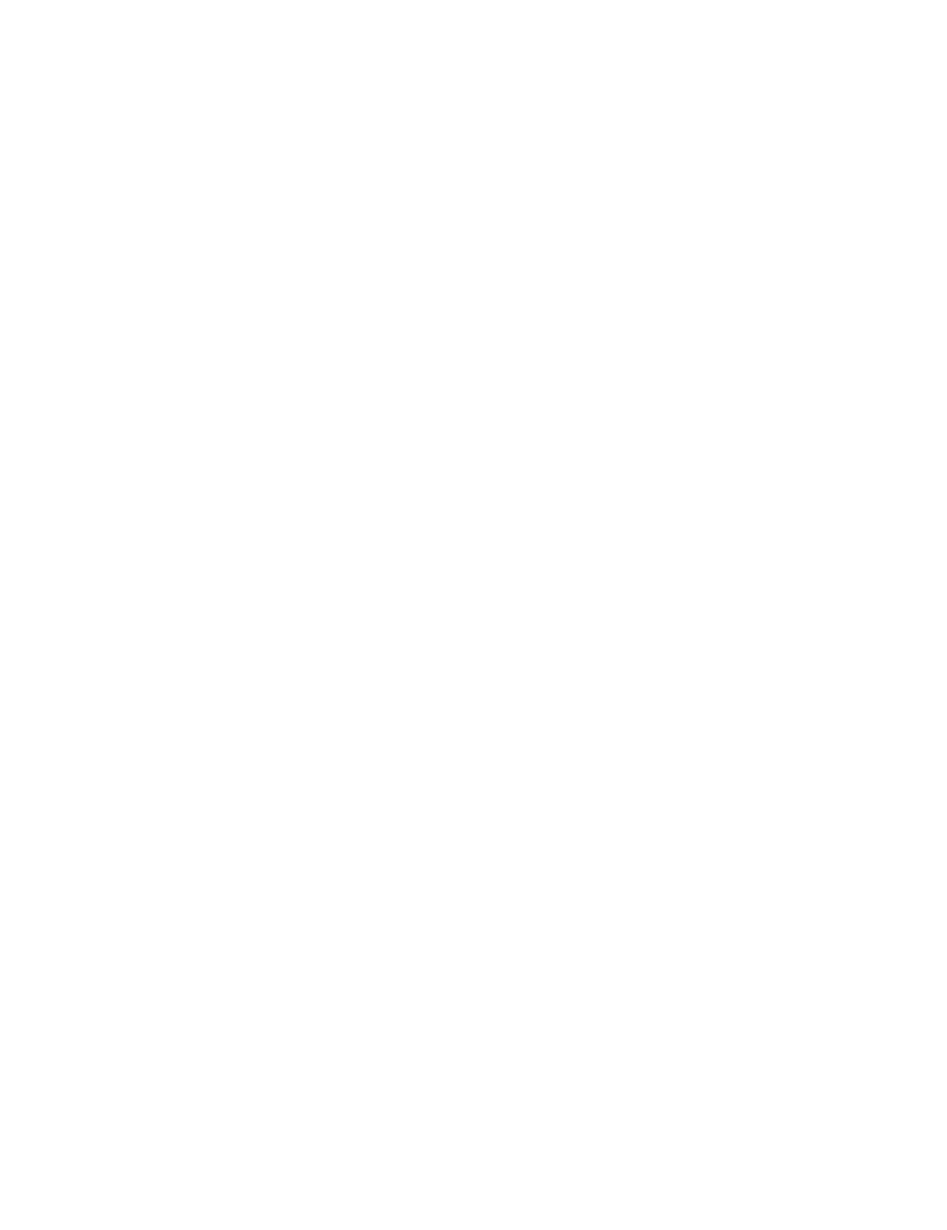
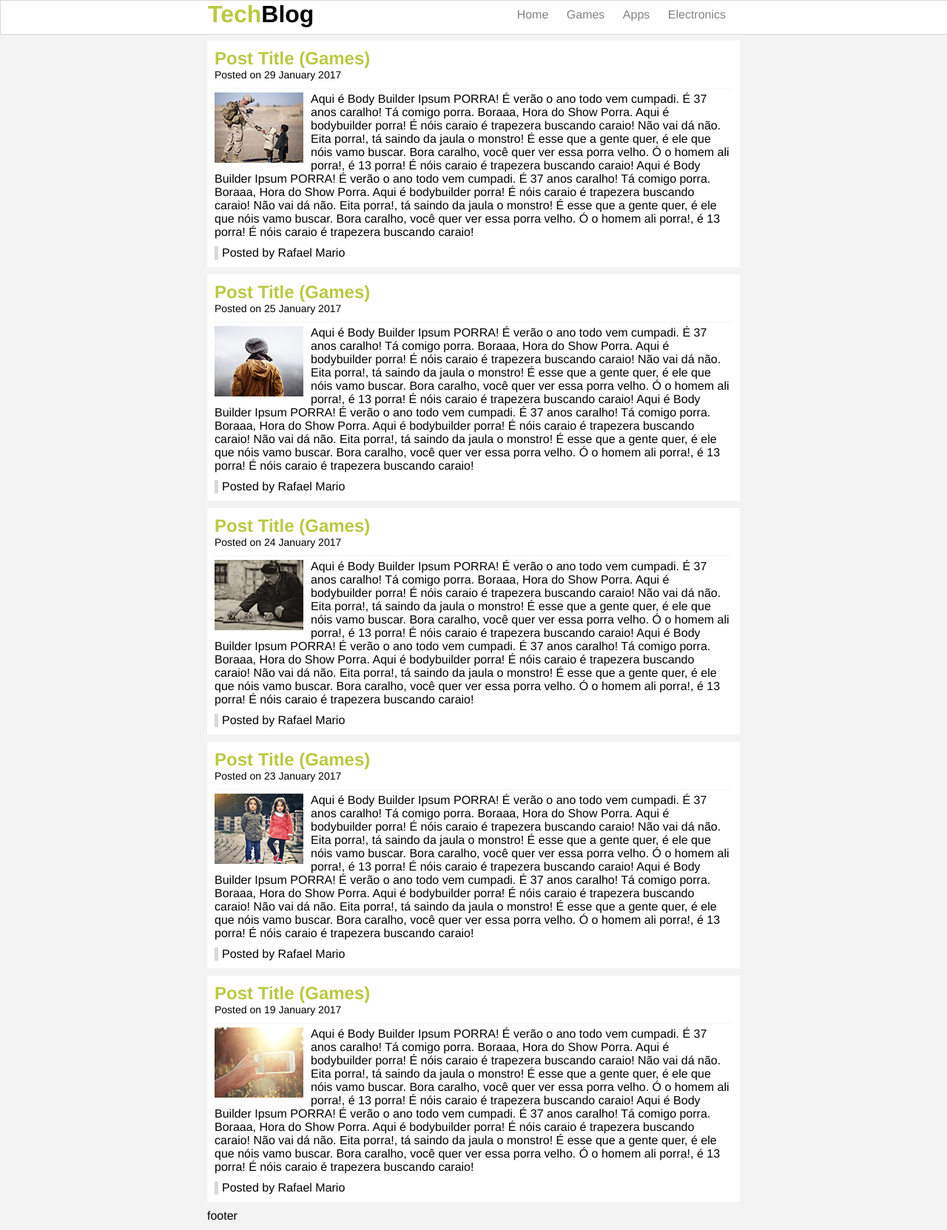
Before and after one commit to rafaelAmaralMario/Udemy, a PHP site: page /games.html in a window 1280 px wide. Before the commit the page is empty. Shown: the whole page at 74% size. Before the commit the page ends 800 px from the top, so only its background shows below. Run offline with PHP 8.4, Linux system fonts and the light colour scheme.

Commit message:
Project Final of CSS Module finished.

```diff
--- a/Crie sites do zero com HTML5 & CSS3/CSS module/Final Project - TechBlog/css/style.css
+++ b/Crie sites do zero com HTML5 & CSS3/CSS module/Final Project - TechBlog/css/style.css
@@ -15,6 +15,10 @@ a {
     padding: 5px 10px;
 }
 
+h2 {
+    color: #b9c941;
+}
+
 
 /*ID's*/
 
@@ -22,6 +26,9 @@ a {
     background: #fff;
     border: 1px solid #d8d8d8;
     height: 45px;
+    position: fixed;
+    width: 100%;
+    top: 0;
 }
 
 #area {
@@ -40,12 +47,13 @@ a {
 
 #principal-area {
     width: 720px;
-    margin: 10px auto 10px auto;
+    margin: 55px auto 10px auto;
 }
 
 #posts {
     background: #fff;
     padding: 10px;
+    margin-bottom: 10px;
 }
 
 #footer {
@@ -78,3 +86,23 @@ a:active {
 .green {
     color: #b9c941;
 }
+
+.posted-date {
+    font-size: 14px;
+    border-bottom: 1px solid #f4f4f4;
+    display: block;
+    padding-bottom: 10px;
+    margin-bottom: 5px;
+}
+
+.posted-img {
+    float: left;
+    margin: 0 10px 5px 0;
+}
+
+.posted-by {
+    border-left: 5px solid #d8d8d8;
+    padding-left: 5px;
+    display: block;
+    margin-top: 10px
+}
--- a/Crie sites do zero com HTML5 & CSS3/CSS module/Final Project - TechBlog/games.html
+++ b/Crie sites do zero com HTML5 & CSS3/CSS module/Final Project - TechBlog/games.html
@@ -0,0 +1,94 @@
+<!DOCTYPE html>
+<html lang="pt_BR">
+
+<head>
+    <title> TechBlog - Your Technology Blog </title>
+    <meta charset="UTF-8">
+    <meta name="viewport" content="width=device-width, initial-scale=1">
+    <link href="css/style.css" rel="stylesheet">
+</head>
+
+<body>
+    <div id="header">
+        <div id="area">
+            <div id="logo">
+                <h1><span class="green">Tech</span>Blog</h1>
+            </div>
+            <div id="menu">
+
+                <a href="index.html">Home</a>
+                <a href="games.html">Games</a>
+                <a href="apps.html">Apps</a>
+                <a href="electronics.html">Electronics</a>
+
+            </div>
+        </div>
+
+    </div>
+    <div id="principal-area">
+        <div id="posts">
+            <h2>Post Title (Games)</h2>
+            <span class="posted-date">Posted on 29 January 2017 </span>
+            <img class="posted-img" src="img/imagem1.png" alt="" />
+            <p>
+                Aqui é Body Builder Ipsum PORRA! É verão o ano todo vem cumpadi. É 37 anos caralho! Tá comigo porra. Boraaa, Hora do Show Porra. Aqui é bodybuilder porra! É nóis caraio é trapezera buscando caraio! Não vai dá não. Eita porra!, tá saindo da jaula o monstro!
+                É esse que a gente quer, é ele que nóis vamo buscar. Bora caralho, você quer ver essa porra velho. Ó o homem ali porra!, é 13 porra! É nóis caraio é trapezera buscando caraio! Aqui é Body Builder Ipsum PORRA! É verão o ano todo vem cumpadi.
+                É 37 anos caralho! Tá comigo porra. Boraaa, Hora do Show Porra. Aqui é bodybuilder porra! É nóis caraio é trapezera buscando caraio! Não vai dá não. Eita porra!, tá saindo da jaula o monstro! É esse que a gente quer, é ele que nóis vamo
+                buscar. Bora caralho, você quer ver essa porra velho. Ó o homem ali porra!, é 13 porra! É nóis caraio é trapezera buscando caraio!
+            </p>
+            <span class="posted-by">Posted by Rafael Mario</span>
+        </div>
+        <div id="posts">
+            <h2>Post Title (Games)</h2>
+            <span class="posted-date">Posted on 25 January 2017 </span>
+            <img class="posted-img" src="img/imagem2.png" alt="" />
+            <p>
+                Aqui é Body Builder Ipsum PORRA! É verão o ano todo vem cumpadi. É 37 anos caralho! Tá comigo porra. Boraaa, Hora do Show Porra. Aqui é bodybuilder porra! É nóis caraio é trapezera buscando caraio! Não vai dá não. Eita porra!, tá saindo da jaula o monstro!
+                É esse que a gente quer, é ele que nóis vamo buscar. Bora caralho, você quer ver essa porra velho. Ó o homem ali porra!, é 13 porra! É nóis caraio é trapezera buscando caraio! Aqui é Body Builder Ipsum PORRA! É verão o ano todo vem cumpadi.
+                É 37 anos caralho! Tá comigo porra. Boraaa, Hora do Show Porra. Aqui é bodybuilder porra! É nóis caraio é trapezera buscando caraio! Não vai dá não. Eita porra!, tá saindo da jaula o monstro! É esse que a gente quer, é ele que nóis vamo
+                buscar. Bora caralho, você quer ver essa porra velho. Ó o homem ali porra!, é 13 porra! É nóis caraio é trapezera buscando caraio!
+            </p>
+            <span class="posted-by">Posted by Rafael Mario</span>
+        </div>
+        <div id="posts">
+            <h2>Post Title (Games)</h2>
+            <span class="posted-date">Posted on 24 January 2017 </span>
+            <img class="posted-img" src="img/imagem3.png" alt="" />
+            <p>
+                Aqui é Body Builder Ipsum PORRA! É verão o ano todo vem cumpadi. É 37 anos caralho! Tá comigo porra. Boraaa, Hora do Show Porra. Aqui é bodybuilder porra! É nóis caraio é trapezera buscando caraio! Não vai dá não. Eita porra!, tá saindo da jaula o monstro!
+                É esse que a gente quer, é ele que nóis vamo buscar. Bora caralho, você quer ver essa porra velho. Ó o homem ali porra!, é 13 porra! É nóis caraio é trapezera buscando caraio! Aqui é Body Builder Ipsum PORRA! É verão o ano todo vem cumpadi.
+                É 37 anos caralho! Tá comigo porra. Boraaa, Hora do Show Porra. Aqui é bodybuilder porra! É nóis caraio é trapezera buscando caraio! Não vai dá não. Eita porra!, tá saindo da jaula o monstro! É esse que a gente quer, é ele que nóis vamo
+                buscar. Bora caralho, você quer ver essa porra velho. Ó o homem ali porra!, é 13 porra! É nóis caraio é trapezera buscando caraio!
+            </p>
+            <span class="posted-by">Posted by Rafael Mario</span>
+        </div>
+        <div id="posts">
+            <h2>Post Title (Games)</h2>
+            <span class="posted-date">Posted on 23 January 2017 </span>
+            <img class="posted-img" src="img/imagem4.png" alt="" />
+            <p>
+                Aqui é Body Builder Ipsum PORRA! É verão o ano todo vem cumpadi. É 37 anos caralho! Tá comigo porra. Boraaa, Hora do Show Porra. Aqui é bodybuilder porra! É nóis caraio é trapezera buscando caraio! Não vai dá não. Eita porra!, tá saindo da jaula o monstro!
+                É esse que a gente quer, é ele que nóis vamo buscar. Bora caralho, você quer ver essa porra velho. Ó o homem ali porra!, é 13 porra! É nóis caraio é trapezera buscando caraio! Aqui é Body Builder Ipsum PORRA! É verão o ano todo vem cumpadi.
+                É 37 anos caralho! Tá comigo porra. Boraaa, Hora do Show Porra. Aqui é bodybuilder porra! É nóis caraio é trapezera buscando caraio! Não vai dá não. Eita porra!, tá saindo da jaula o monstro! É esse que a gente quer, é ele que nóis vamo
+                buscar. Bora caralho, você quer ver essa porra velho. Ó o homem ali porra!, é 13 porra! É nóis caraio é trapezera buscando caraio!
+            </p>
+            <span class="posted-by">Posted by Rafael Mario</span>
+        </div>
+        <div id="posts">
+            <h2>Post Title (Games)</h2>
+            <span class="posted-date">Posted on 19 January 2017 </span>
+            <img class="posted-img" src="img/imagem5.png" alt="" />
+            <p>
+                Aqui é Body Builder Ipsum PORRA! É verão o ano todo vem cumpadi. É 37 anos caralho! Tá comigo porra. Boraaa, Hora do Show Porra. Aqui é bodybuilder porra! É nóis caraio é trapezera buscando caraio! Não vai dá não. Eita porra!, tá saindo da jaula o monstro!
+                É esse que a gente quer, é ele que nóis vamo buscar. Bora caralho, você quer ver essa porra velho. Ó o homem ali porra!, é 13 porra! É nóis caraio é trapezera buscando caraio! Aqui é Body Builder Ipsum PORRA! É verão o ano todo vem cumpadi.
+                É 37 anos caralho! Tá comigo porra. Boraaa, Hora do Show Porra. Aqui é bodybuilder porra! É nóis caraio é trapezera buscando caraio! Não vai dá não. Eita porra!, tá saindo da jaula o monstro! É esse que a gente quer, é ele que nóis vamo
+                buscar. Bora caralho, você quer ver essa porra velho. Ó o homem ali porra!, é 13 porra! É nóis caraio é trapezera buscando caraio!
+            </p>
+            <span class="posted-by">Posted by Rafael Mario</span>
+        </div>
+    </div>
+    <div id="footer">footer</div>
+
+</body>
+
+</html>
```
Also changed, not shown: Crie sites do zero com HTML5 & CSS3/CSS module/Final Project - TechBlog/apps.html (+94 -0 lines), Crie sites do zero com HTML5 & CSS3/CSS module/Final Project - TechBlog/electronics.html (+94 -0 lines), Crie sites do zero com HTML5 & CSS3/CSS module/Final Project - TechBlog/index.html (+63 -5 lines).
